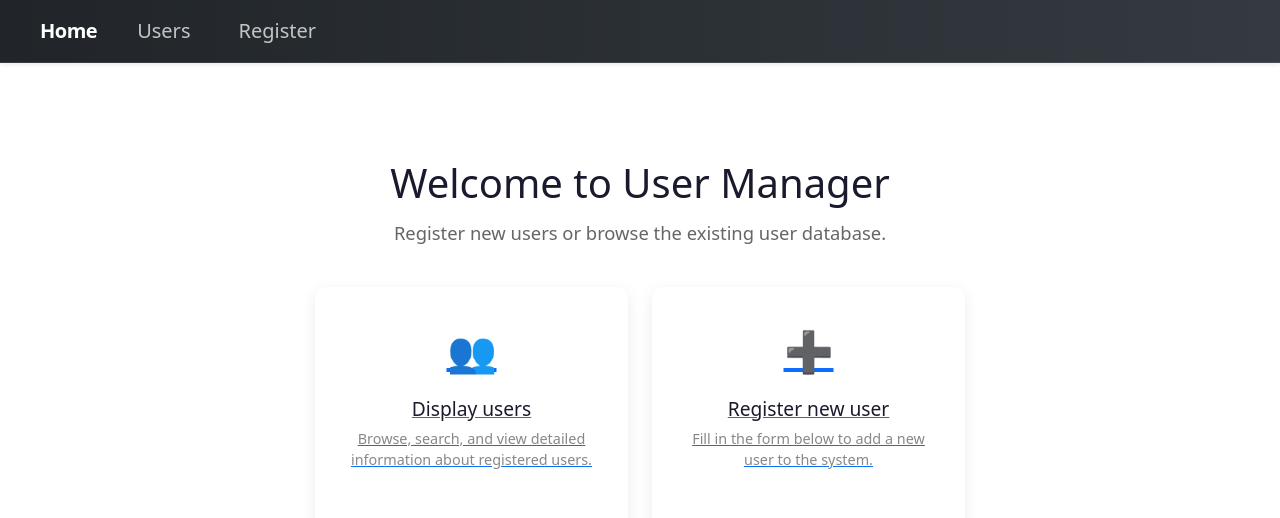
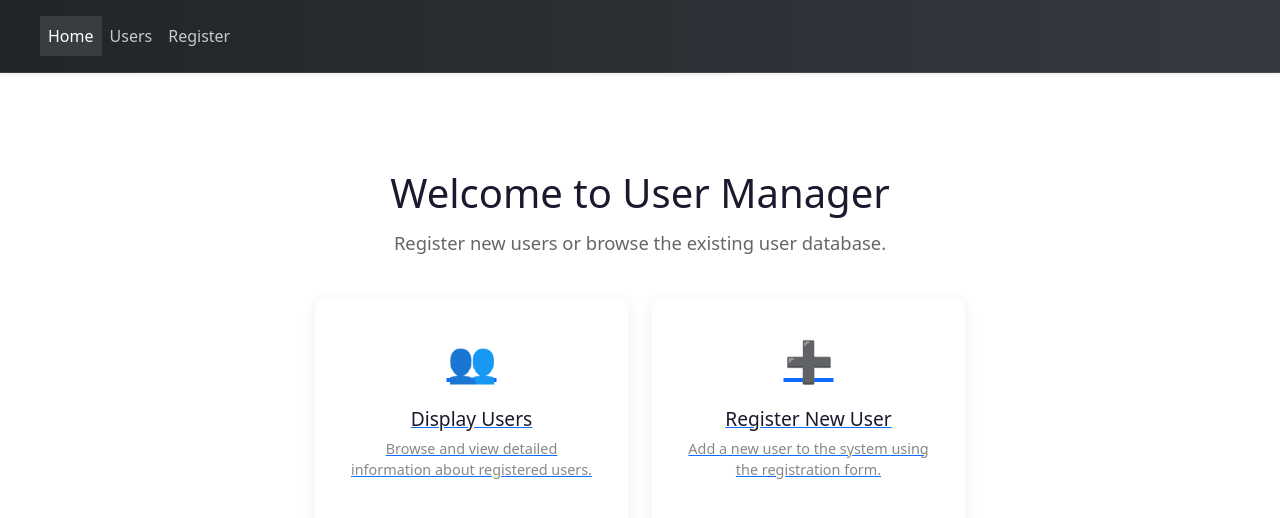
Before and after one commit to kirikosd/users_web, a React (Create React App) app in the folder simpleWebApp/simpleWebApp/frontend/: page / in a window 1280 px wide. Shown: the top 518 px of the page. Built offline with nearby package versions, Linux system fonts and the light colour scheme.

Commit message:
Cleaned up Home and NavBar

```diff
--- a/simpleWebApp/simpleWebApp/frontend/src/App.css
+++ b/simpleWebApp/simpleWebApp/frontend/src/App.css
@@ -12,22 +12,13 @@
         }
 
         /* ====== HEADER / NAVBAR ====== */
-        .navbar-custom {
+        .app-navbar {
           background: linear-gradient(90deg, #212529 0%, #343a40 100%);
-          border-bottom: 1px solid rgba(255,255,255,0.1);
-          box-shadow: 0 2px 4px rgba(0,0,0,0.1);
+          border-bottom: 1px solid rgba(255, 255, 255, 0.1);
         }
-
-        .nav-link-custom {
-          color: rgba(255,255,255,0.1);
-          transition: all 0.2s ease-in-out;
-          border-radius: 0.375rem;
-        }
-
-        .nav-link-custom:hover {
-          background-color: rgba(255,255,255,0.1);
-          opacity: 1;
-        }
+        .app-nav-link { color: rgba(255,255,255,.75) !important; transition: all .2s ease-in-out; }
+        .app-nav-link:hover,
+        .app-nav-link.active { color: #fff !important; background: rgba(255,255,255,.1); }
 
         /* ====== MAIN CONTAINER ====== */
         .container {
--- a/simpleWebApp/simpleWebApp/frontend/src/App.js
+++ b/simpleWebApp/simpleWebApp/frontend/src/App.js
@@ -8,7 +8,7 @@ function App() {
     return (
         <Router>
           <Routes>
-            <Route path='/' element={<Home/>}/>
+            <Route path="*" element={<Home/>}/>
             <Route path='/display-users' element={<UserList/>}/>
             <Route path='/update-user/:id' element={<UserEdit/>}/>
             <Route path='/register-user' element={<UserEdit/>}/>
--- a/simpleWebApp/simpleWebApp/frontend/src/AppNavbar.js
+++ b/simpleWebApp/simpleWebApp/frontend/src/AppNavbar.js
@@ -1,67 +1,28 @@
-import {Navbar, NavbarBrand} from 'reactstrap';
-import {Link} from 'react-router-dom';
+import { Navbar, Nav, NavItem, NavLink } from 'reactstrap';
+import { NavLink as RRNavLink } from 'react-router-dom';
+import './App.css';
+
+const links = [
+  { to: '/', label: 'Home' },
+  { to: '/display-users', label: 'Users' },
+  { to: '/register-user', label: 'Register' },
+];
 
 function AppNavbar() {
-    return(
-        <Navbar
-          color="dark"
-          dark
-          expand="md"
-          className="p-3 shadow-sm"
-          style={{
-            background: 'linear-gradient(90deg, #212529 0%, #343a40 100%)',
-            borderBottom: '1px solid rgba(255,255,255,0.1)'
-          }}
-        >
-          <div className="container-fluid">
-            <NavbarBrand
-              tag={Link}
-              to="/"
-              className="fw-bold me-4"
-              style={{ fontSize: '1.25rem', letterSpacing: '-0.5px' }}
-            >
-              Home
-            </NavbarBrand>
-            <NavbarBrand
-              tag={Link}
-              to="/display-users"
-              className="text-light opacity-75 hover-opacity-100 px-3 py-2 rounded"
-              style={{
-                transition: 'all 0.2s ease-in-out',
-                cursor: 'pointer'
-              }}
-              onMouseEnter={(e) => {
-                e.target.style.opacity = '1';
-                e.target.style.backgroundColor = 'rgba(255,255,255,0.1)';
-              }}
-              onMouseLeave={(e) => {
-                e.target.style.opacity = '0.75';
-                e.target.style.backgroundColor = 'transparent';
-              }}
-            >
-              Users
-            </NavbarBrand>
-            <NavbarBrand
-              tag={Link}
-              to="/register-user"
-              className="text-light opacity-75 hover-opacity-100 px-3 py-2 rounded"
-              style={{
-                transition: 'all 0.2s ease-in-out',
-                cursor: 'pointer'
-              }}
-              onMouseEnter={(e) => {
-                e.target.style.opacity = '1';
-                e.target.style.backgroundColor = 'rgba(255,255,255,0.1)';
-              }}
-              onMouseLeave={(e) => {
-                e.target.style.opacity = '0.75';
-                e.target.style.backgroundColor = 'transparent';
-              }}
-            >
-              Register
-            </NavbarBrand>
-          </div>
-        </Navbar>
-    );
+  return (
+    <Navbar expand="md" className="app-navbar p-3 shadow-sm">
+      <div className="container-fluid">
+        <Nav navbar>
+          {links.map(({ to, label }) => (
+            <NavItem key={to}>
+              <NavLink tag={RRNavLink} to={to} className="app-nav-link">
+                {label}
+              </NavLink>
+            </NavItem>
+          ))}
+        </Nav>
+      </div>
+    </Navbar>
+  );
 }
 export default AppNavbar;
--- a/simpleWebApp/simpleWebApp/frontend/src/Home.js
+++ b/simpleWebApp/simpleWebApp/frontend/src/Home.js
@@ -1,32 +1,40 @@
 import './App.css';
 import AppNavbar from './AppNavbar';
 import { Link } from 'react-router-dom';
+
+const actions = [
+  {
+    to: '/display-users',
+    icon: '👥',
+    title: 'Display Users',
+    text: 'Browse and view detailed information about registered users.',
+  },
+  {
+    to: '/register-user',
+    icon: '➕',
+    title: 'Register New User',
+    text: 'Add a new user to the system using the registration form.',
+  },
+];
 
 function Home() {
     return (
         <div>
             <AppNavbar/>
             <div className="container">
-                <div id="view-home" class="page-view active">
                 <div className="homepage-hero">
                     <h1>Welcome to User Manager</h1>
                     <p>Register new users or browse the existing user database.</p>
                     <div className="action-cards">
-                            <Link to="/display-users">
+                        {actions.map(({ to, icon, title, text }) => (
+                            <Link key={to} to={to}>
                                 <div className="action-card">
-                                <div className="card-icon">👥</div>
-                                <h3> Display users </h3>
-                                <p>Browse, search, and view detailed information about registered users.</p>
+                                    <div className="card-icon">{icon}</div>
+                                    <h3>{title}</h3>
+                                    <p>{text}</p>
                                 </div>
                             </Link>
-                            <Link to="/register-user">
-                            <div className="action-card">
-                                <div className="card-icon">➕</div>
-                                <h3>Register new user</h3>
-                                <p>Fill in the form below to add a new user to the system.</p>
-                            </div>
-                            </Link>
-                        </div>
+                        ))}
                     </div>
                 </div>
             </div>
```
Also changed, not shown: 2 other files (tests, documents, lock files or other folders). Lines whose indentation alone changed are shown as unchanged.
